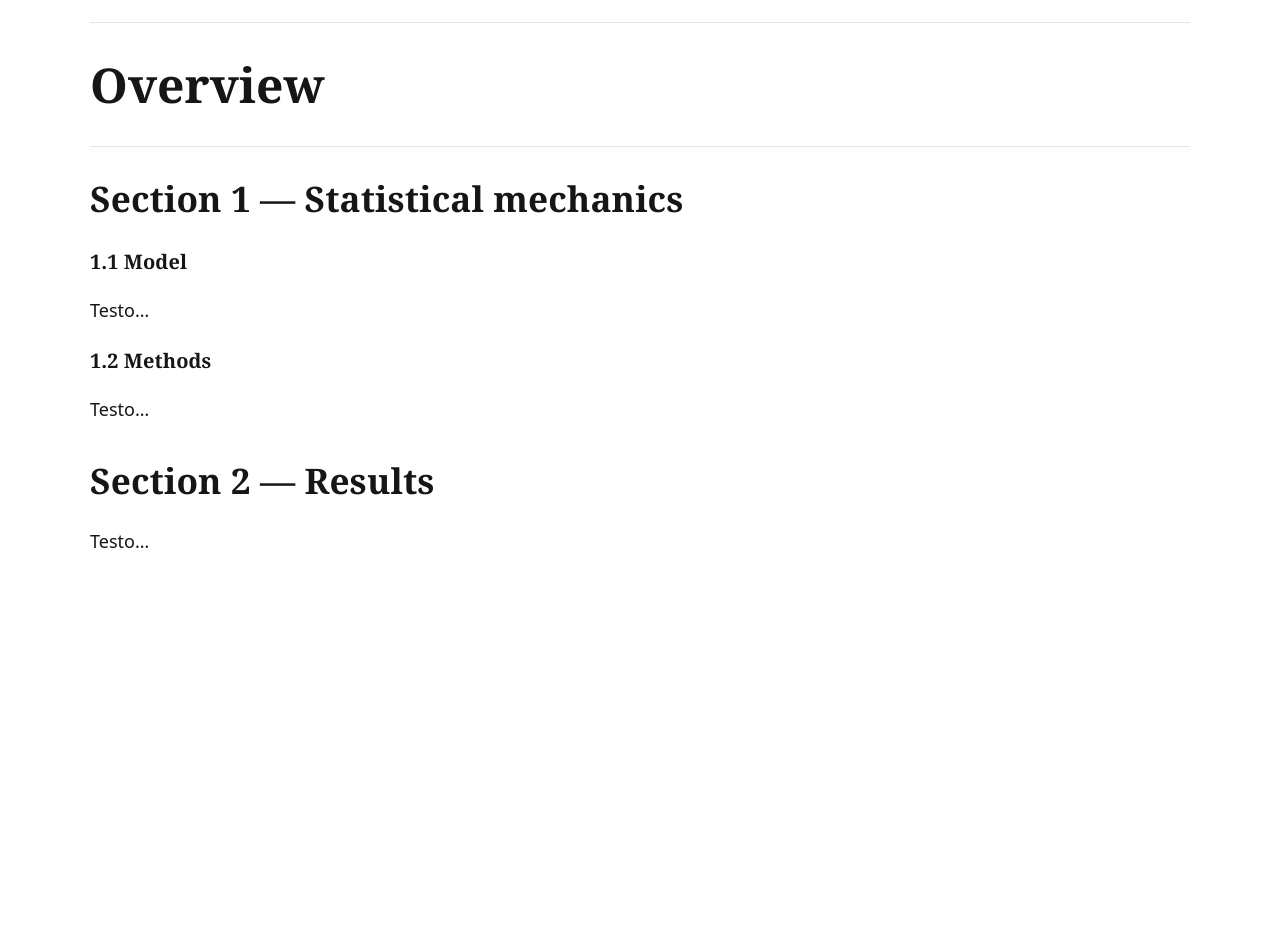
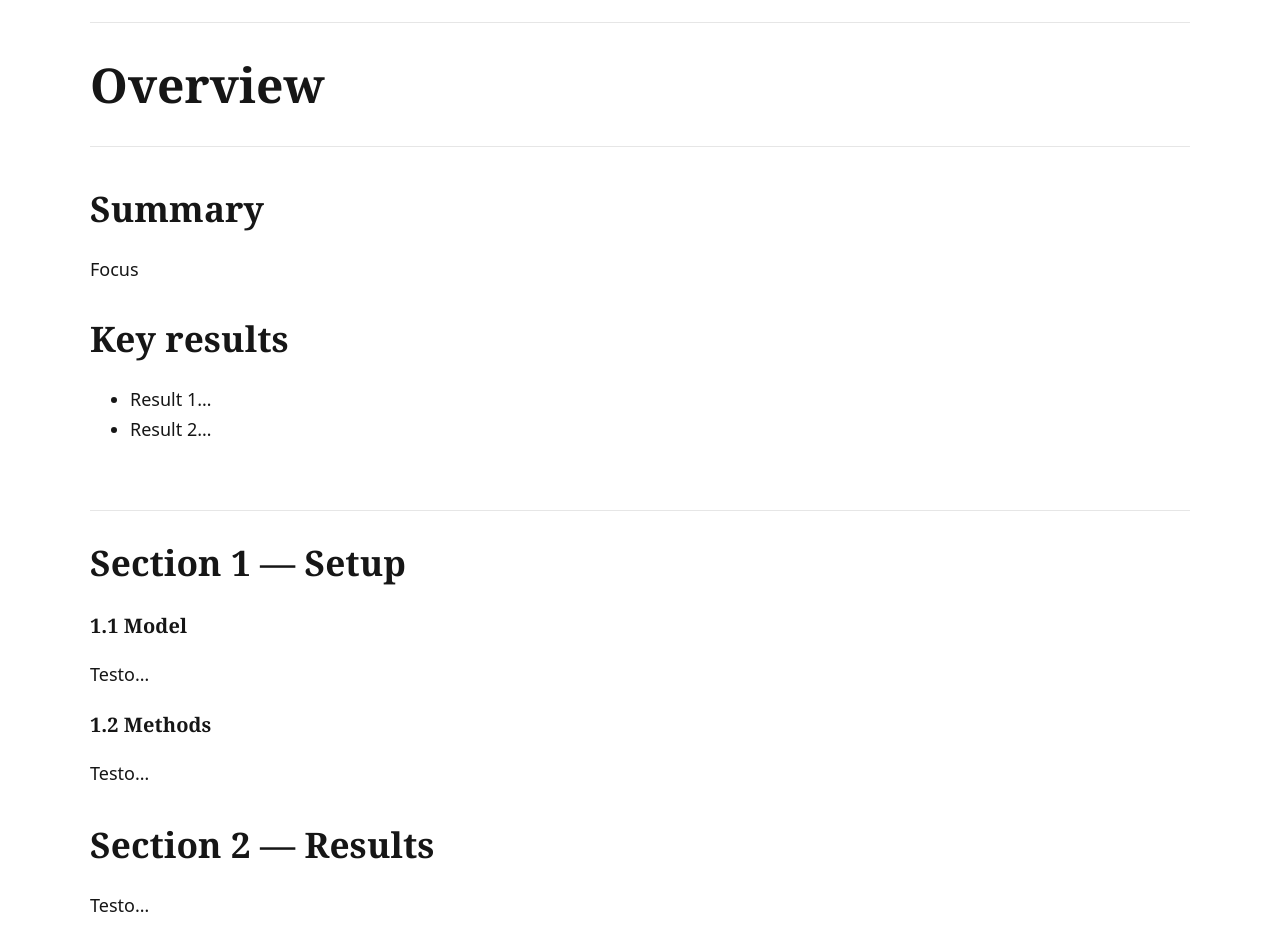
Before and after one commit to ldicairano/website, a Jekyll site: the page research/topics/statistical-mechanics.html, which Jekyll copies as it is, in a window 1280 px wide. Built offline with Jekyll 4.4.1, drawn with Linux system fonts in a browser that asks for light colours; before the commit the page ends 900 px from its top, so only the background shows below that.

Commit message:
Update site

```diff
--- a/research/topics/statistical-mechanics.html
+++ b/research/topics/statistical-mechanics.html
@@ -15,9 +15,27 @@
     <h1 class="page-title">Overview</h1>
     <div class="sep"></div>
 
+    <!-- blocco immagine + testo -->
+    <section class="block">
+      <div class="block__text">
+        <h2 class="h2">Summary</h2>
+        <p>
+          Focus
+        </p>
+
+        <h2 class="h2" style="margin-top:24px;">Key results</h2>
+        <ul>
+          <li>Result 1…</li>
+          <li>Result 2…</li>
+        </ul>
+      </div>
+    </section>
+
+    <div class="sep"></div>
+
     <!-- Sezioni / sottosezioni -->
     <section class="content">
-    <h2 class="h2">Section 1 — Statistical mechanics</h2>
+      <h2 class="h2">Section 1 — Setup</h2>
       <h3 class="h3">1.1 Model</h3>
       <p>Testo…</p>
 
```
Lines whose indentation alone changed are shown as unchanged.
